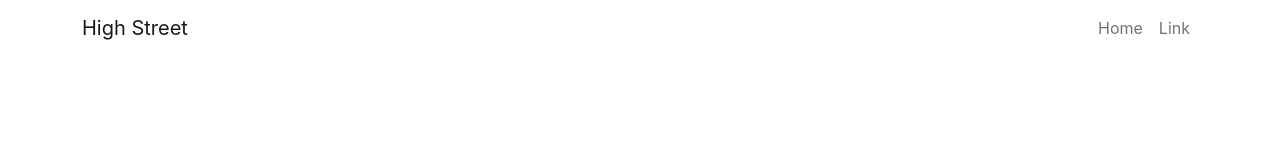
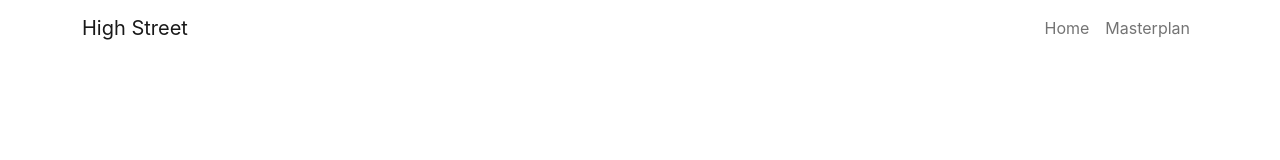
Before and after one commit to imanshu03/HighStreetWebApp, a Next.js app: page / in a window 1280 px wide. Shown: the top 160 px of the page. Built offline with nearby package versions, Linux system fonts and the light colour scheme.

Commit message:
added scroll into view

```diff
--- a/pages/Components/Header.jsx
+++ b/pages/Components/Header.jsx
@@ -1,3 +1,4 @@
+import { useEffect } from 'react';
 import { Navbar, Nav, Container } from 'react-bootstrap';
 
 const Header = () => {
@@ -11,8 +12,18 @@ const Header = () => {
           className="d-md-flex justify-content-end"
         >
           <Nav className="">
-            <Nav.Link href="#home">Home</Nav.Link>
-            <Nav.Link href="#link">Link</Nav.Link>
+            <Nav.Link
+              onClick={() => document.getElementById('home').scrollIntoView()}
+            >
+              Home
+            </Nav.Link>
+            <Nav.Link
+              onClick={() =>
+                document.getElementById('masterplan').scrollIntoView()
+              }
+            >
+              Masterplan
+            </Nav.Link>
           </Nav>
         </Navbar.Collapse>
       </Container>
--- a/pages/Components/Home.jsx
+++ b/pages/Components/Home.jsx
@@ -16,13 +16,15 @@ const Home = () => {
   }, [ref, observer]);
 
   return (
-    <Container className="h-100" fluid>
-      <Row
-        className="h-100 home-col-up"
-        ref={ref}
-        data-func="show"
-        data-classname="transition-up"
-      >
+    <Container
+      id="home"
+      className="h-100 home-col-up"
+      fluid
+      ref={ref}
+      data-func="show"
+      data-classname="transition-up"
+    >
+      <Row className="h-100">
         <Col
           xs={{ order: 'last', span: 12 }}
           sm={{ order: 'last', span: 12 }}
--- a/pages/index.js
+++ b/pages/index.js
@@ -1,4 +1,5 @@
 import Head from 'next/head';
+import { useEffect } from 'react';
 import { ObserverStore } from '../utils/ObserverContext';
 import Home from './Components/Home.jsx';
 import Header from './Components/Header.jsx';
@@ -6,6 +7,13 @@ import { SSRProvider } from 'react-bootstrap';
 import 'bootstrap/dist/css/bootstrap.css';
 
 export default function LandingPage() {
+  useEffect(() => {
+    window.scrollTo({
+      top: 0,
+      behavior: 'smooth',
+    });
+  }, []);
+
   return (
     <>
       <Head>
@@ -18,7 +26,6 @@ export default function LandingPage() {
         <SSRProvider>
           <Header />
           <Home />
-          <Home />
         </SSRProvider>
       </ObserverStore>
     </>
```
